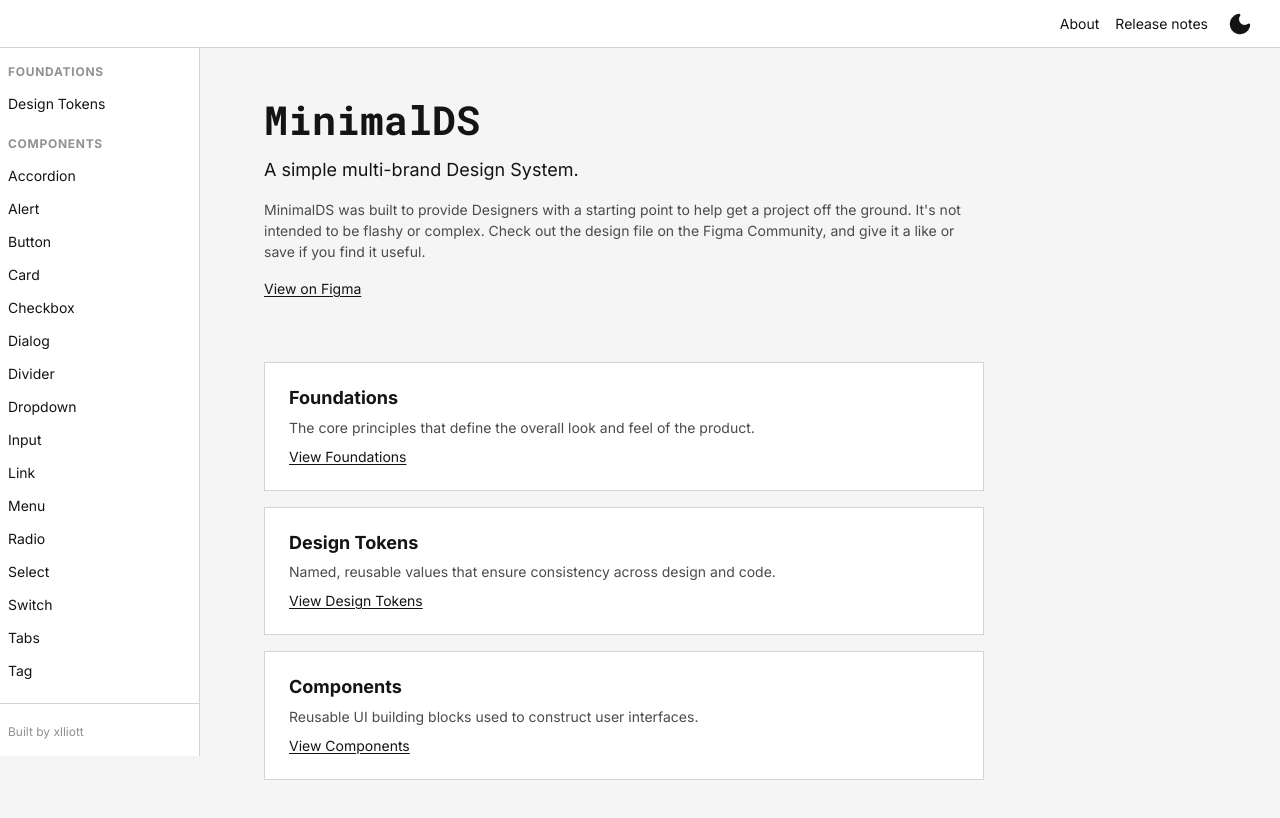
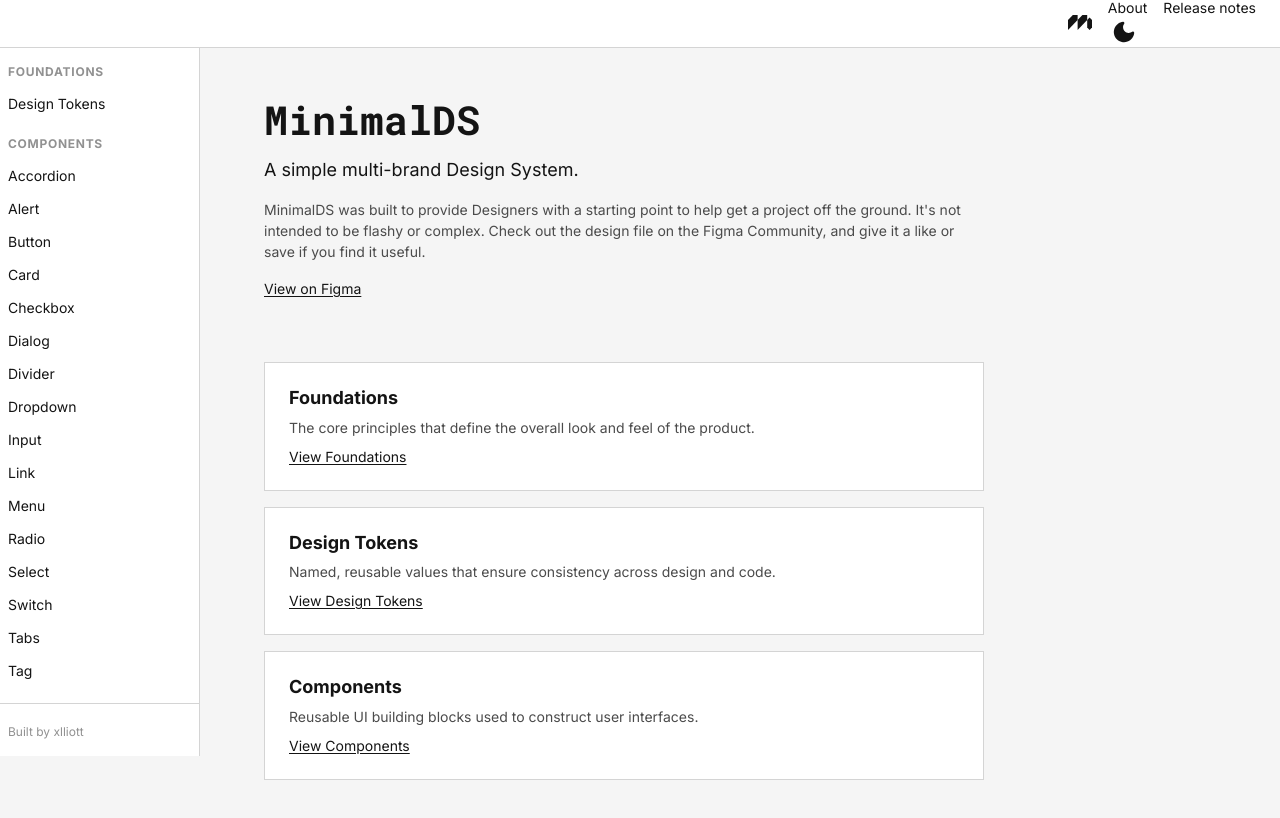
Before and after one commit to xlliott/minimalds, a React (Vite) app: page / in a window 1280 px wide. Shown: the top 818 px of the page. Built offline with nearby package versions, Linux system fonts and the light colour scheme.

Commit message:
Update NavBar.jsx

```diff
--- a/src/components/NavBar/NavBar.jsx
+++ b/src/components/NavBar/NavBar.jsx
@@ -1,5 +1,13 @@
 import './NavBar.css';
 import { useTheme } from '../../context/ThemeContext';
+
+const logo = (
+  <svg width="24" height="15" viewBox="0 0 300 187" fill="none" xmlns="http://www.w3.org/2000/svg">
+    <path d="M60.4317 0L0 62.6316V187L120 62.6316V0H60.4317Z" fill="currentColor"/>
+    <path d="M180.432 0L120 62.6316V187L240 62.6316V0H180.432Z" fill="currentColor"/>
+    <path d="M270 31.1667L240 62.3333V154.943L270 186.11L300 154.943V62.3333L270 31.1667Z" fill="currentColor"/>
+  </svg>
+);
 
 const moonIcon = (
   <svg width="24" height="24" viewBox="0 0 24 24" fill="none" xmlns="http://www.w3.org/2000/svg">
@@ -18,6 +26,10 @@ export default function NavBar() {
 
   return (
     <nav className="mds-navbar">
+      <a href="#/" className="mds-navbar__logo" aria-label="MinimalDS home">
+        {logo}
+      </a>
+      <div className="mds-navbar__right">
         <div className="mds-navbar__links">
           <a href="#/about" className="mds-navbar__link">About</a>
           <a href="#/release-notes" className="mds-navbar__link">Release notes</a>
@@ -29,6 +41,7 @@ export default function NavBar() {
         >
           {mode === 'light' ? moonIcon : sunIcon}
         </button>
+      </div>
     </nav>
   );
 }
```
Lines whose indentation alone changed are shown as unchanged.
